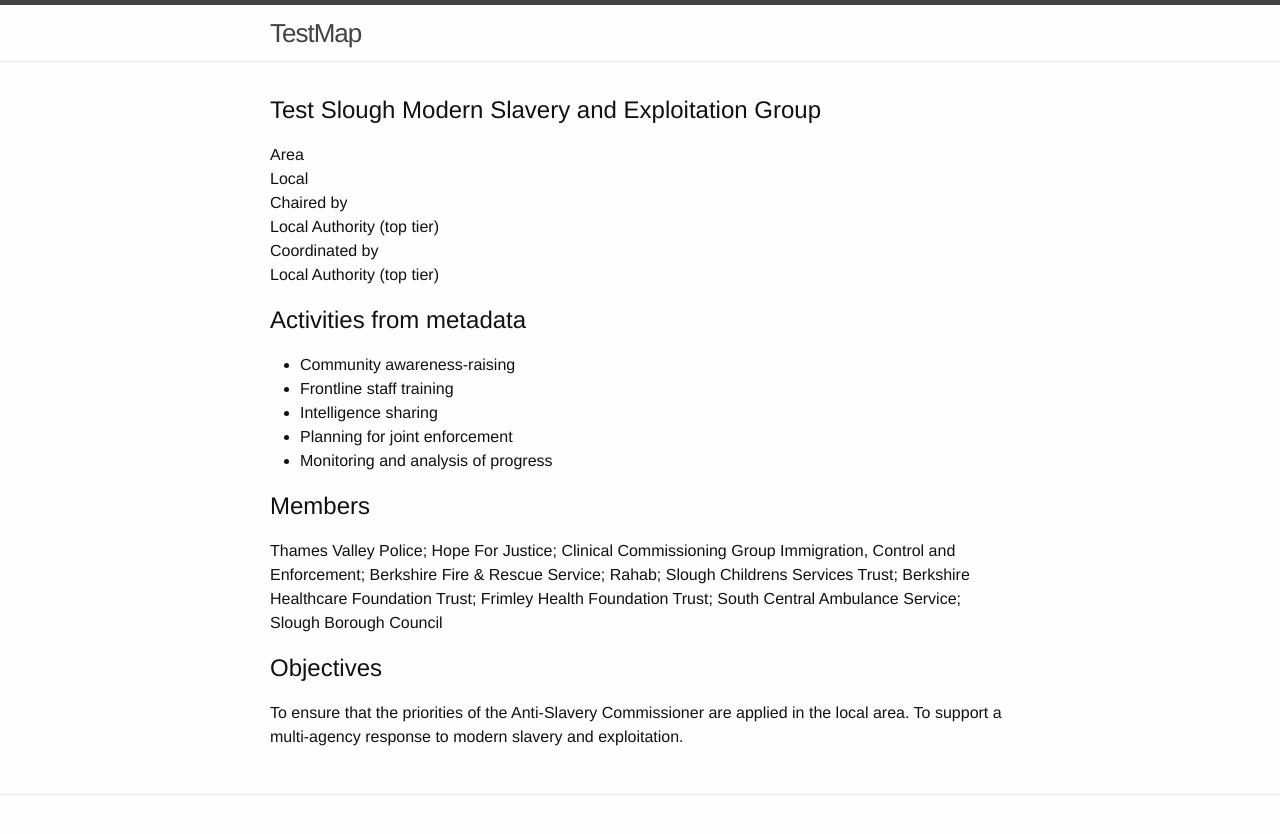
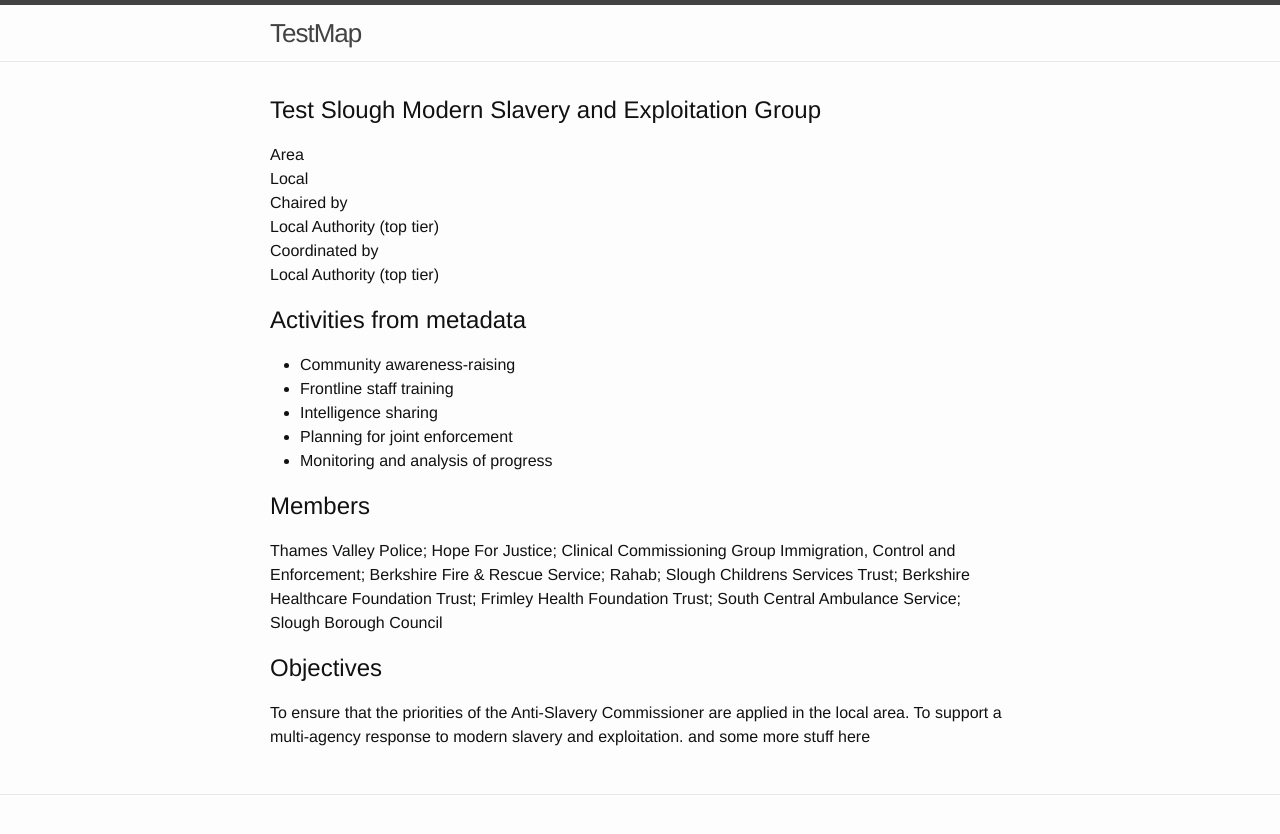
Before and after one commit to drmikeuk/testmap, a Jekyll site: the page built from partnerships/87test.md, in a window 1280 px wide. Shown: the top 834 px of the page. Built offline with Jekyll 4.4.1, drawn with Linux system fonts in a browser that asks for light colours.

Commit message:
Update 87test.md

```diff
--- a/partnerships/87test.md
+++ b/partnerships/87test.md
@@ -21,4 +22,4 @@
 Objectives
 ----------
 
-To ensure that the priorities of the Anti-Slavery Commissioner are applied in the local area.  To support a multi-agency response to modern slavery and exploitation.
+To ensure that the priorities of the Anti-Slavery Commissioner are applied in the local area.  To support a multi-agency response to modern slavery and exploitation. and some more stuff here
```
Also changed, not shown: other parts of partnerships/87test.md (+7 -6 lines).
